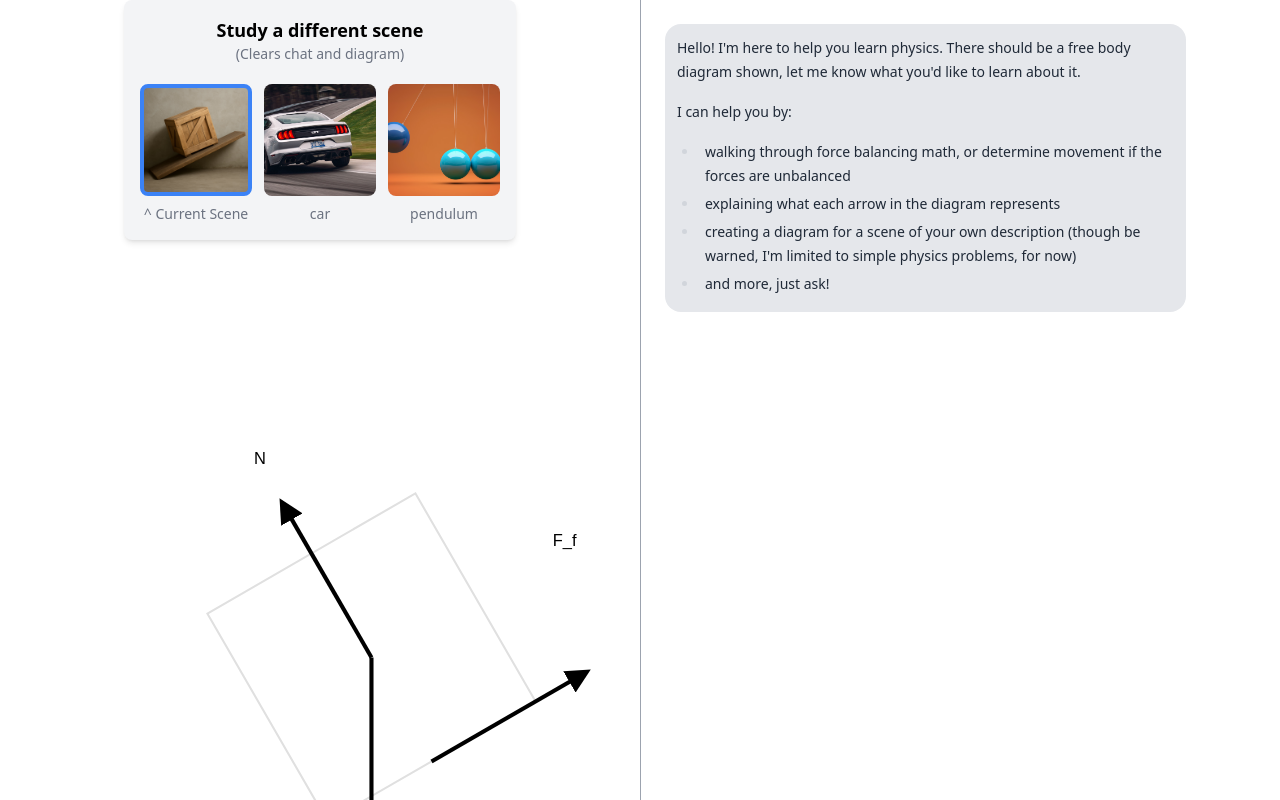
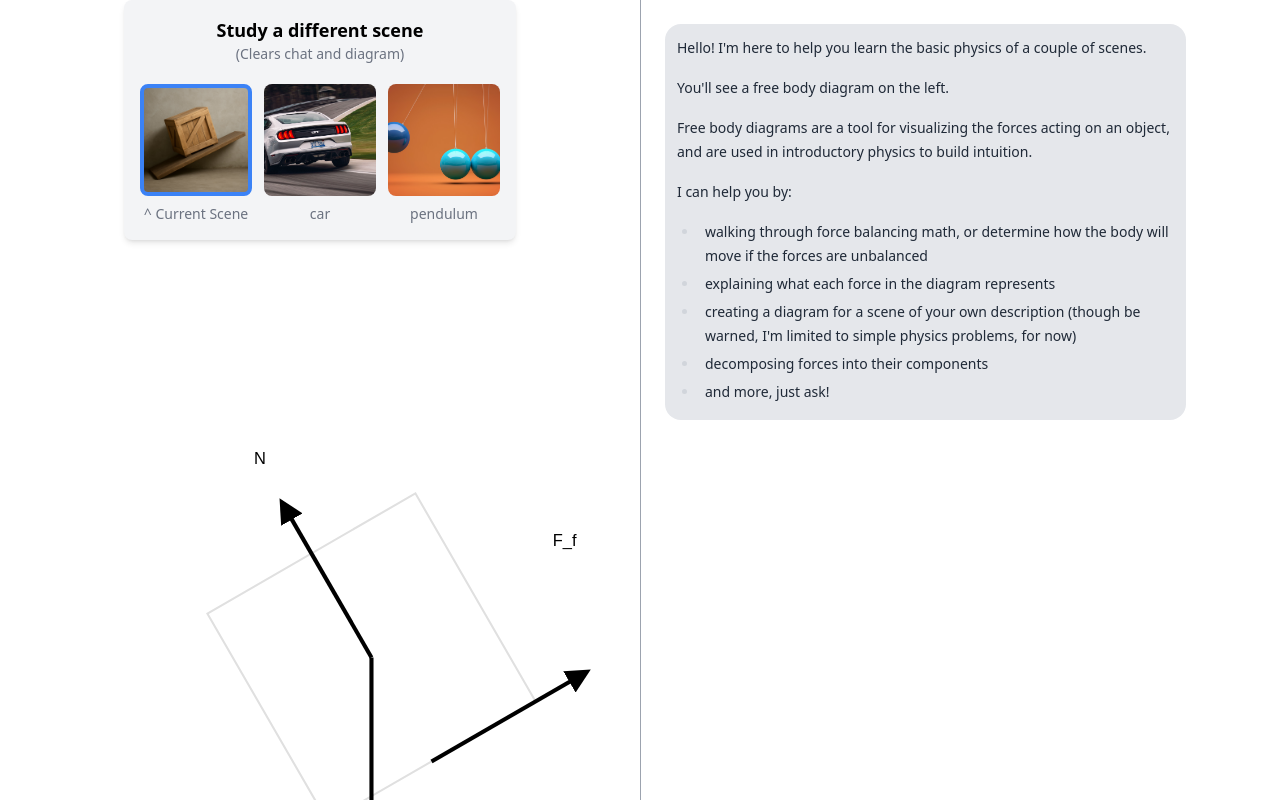
Before and after one commit to andrew-noble/physics-vis, a React (Vite) app in the folder frontend/: page / in a window 1280 px wide. Built offline with nearby package versions, Linux system fonts and the light colour scheme.

Commit message:
modify initial message and prompts

```diff
--- a/frontend/src/data/defaultMessage.ts
+++ b/frontend/src/data/defaultMessage.ts
@@ -3,11 +3,17 @@ import { MessageType } from "@/types/tutor/chat";
 export const defaultMessage: MessageType = {
   id: "default",
   role: "assistant",
-  content: `Hello! I'm here to help you learn physics. There should be a free body diagram shown, let me know what you'd like to learn about it.
+  content: `Hello! I'm here to help you learn the basic physics of a couple of scenes.
+
+  You'll see a free body diagram on the left.
+
+  Free body diagrams are a tool for visualizing the forces acting on an object, and
+  are used in introductory physics to build intuition.
 
  I can help you by:
- - walking through force balancing math, or determine movement if the forces are unbalanced
- - explaining what each arrow in the diagram represents
+ - walking through force balancing math, or determine how the body will move if the forces are unbalanced
+ - explaining what each force in the diagram represents
  - creating a diagram for a scene of your own description (though be warned, I'm limited to simple physics problems, for now)
+ - decomposing forces into their components
  - and more, just ask! `,
 };
--- a/frontend/src/data/sceneDescriptions.ts
+++ b/frontend/src/data/sceneDescriptions.ts
@@ -1,13 +1,13 @@
 const carScene = `A car is driving fast around a curve in a track.
 The car has a mass of 1000 kg and is moving at a linear speed of 10 m/s.
-In this scene, we want to teach the student about centripetal force, so there should be a fricitonal force allowing the car to turn.
+In this scene, we want to teach the student about centripetal force, so the view should be from the rear of the car, showing a fricitonal force that allows the car to turn.
 Do not forget to add in weight and normal force arrows.`;
 
 const pendulumScene = `A pendulum is swinging back and forth.
 The pendulum has a mass of 1 kg and is 1 m long.
 In this scene, we want to teach the student about angular momentum. Make absolutely certain the diagram has a tension force at the top of the pendulum, angled to one side.`;
 
-const blockScene = `A block is resting on an INCLINED 30 degree surface with a coefficient of friction of 0.2. The block has a mass of 3 kg.
+const blockScene = `A square block is resting on an INCLINED 30 degree surface with a coefficient of friction of 0.2. The block has a mass of 3 kg.
 This is a classic statics scene to teach force decomposition.`;
 
 export const sceneDescriptions = {
```
